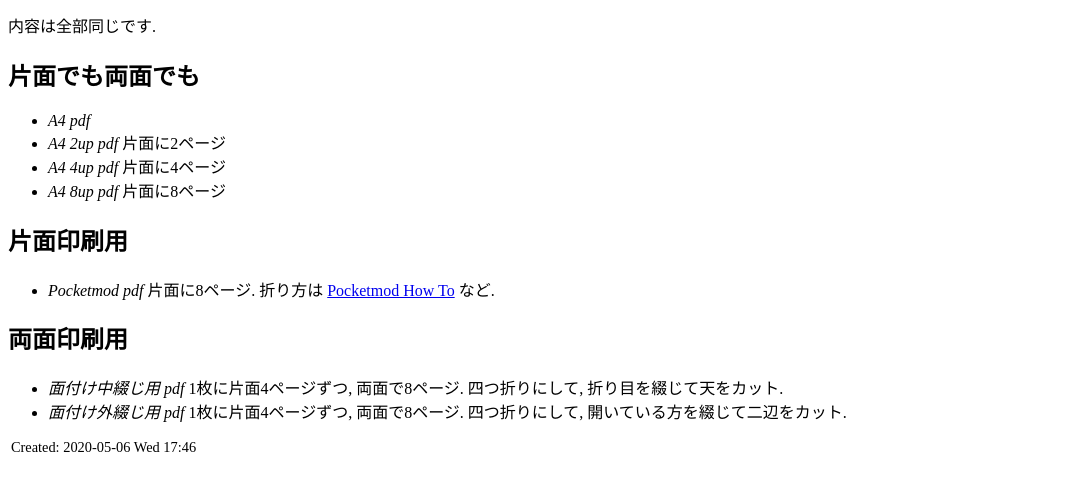
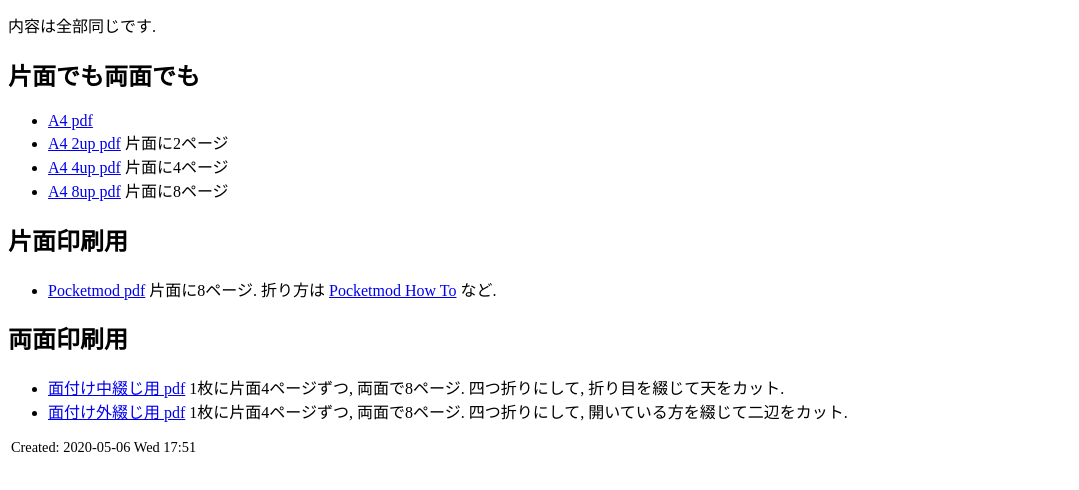
Before and after one commit to s1tsu/s1tsu.github.io, a plain HTML site: page geom20.html in a window 1280 px wide. Shown: the part 116-606 px from the top of the page, without its empty margins (0-1079 px from the left). Drawn offline with Linux system fonts and the light colour scheme.

Commit message:
Corrected links

```diff
--- a/geom20.html
+++ b/geom20.html
@@ -2,7 +2,7 @@
 <html>
 <head>
 <title>幾何学特論I</title>
-<!-- 2020-05-06 Wed 17:46 -->
+<!-- 2020-05-06 Wed 17:51 -->
 <meta  charset="utf-8">
 <meta  name="generator" content="Org-mode">
 <style type="text/css">
@@ -148,15 +148,15 @@ for the JavaScript code in this tag.
 <h2 id="sec-1">片面でも両面でも</h2>
 <div class="outline-text-2" id="text-1">
 <ul class="org-ul">
-<li><i>A4 pdf</i>
+<li><a href="./geom20.pdf">A4 pdf</a>
 </li>
-<li><i>A4 2up pdf</i>
+<li><a href="./geom20-2up.pdf">A4 2up pdf</a>
   片面に2ページ
 </li>
-<li><i>A4 4up pdf</i>
+<li><a href="./geom20-4up.pdf">A4 4up pdf</a>
   片面に4ページ
 </li>
-<li><i>A4 8up pdf</i>
+<li><a href="./geom20-8up.pdf">A4 8up pdf</a>
   片面に8ページ
 </li>
 </ul>
@@ -167,7 +167,7 @@ for the JavaScript code in this tag.
 <h2 id="sec-2">片面印刷用</h2>
 <div class="outline-text-2" id="text-2">
 <ul class="org-ul">
-<li><i>Pocketmod pdf</i>
+<li><a href="./pocketgeom20.pdf">Pocketmod pdf</a>
   片面に8ページ. 折り方は <a href="https://pocketmod.com/howto">Pocketmod How To</a> など.
 </li>
 </ul>
@@ -179,10 +179,10 @@ for the JavaScript code in this tag.
 <h2 id="sec-3">両面印刷用</h2>
 <div class="outline-text-2" id="text-3">
 <ul class="org-ul">
-<li><i>面付け中綴じ用 pdf</i>
+<li><a href="./4p-geom20.pdf">面付け中綴じ用 pdf</a>
    1枚に片面4ページずつ, 両面で8ページ. 四つ折りにして, 折り目を綴じて天をカット.
 </li>
-<li><i>面付け外綴じ用 pdf</i>
+<li><a href="./u4p-geom20.pdf">面付け外綴じ用 pdf</a>
   1枚に片面4ページずつ, 両面で8ページ. 四つ折りにして, 開いている方を綴じて二辺をカット.
 </li>
 </ul>
@@ -190,7 +190,7 @@ for the JavaScript code in this tag.
 </div>
 </div>
 <div id="postamble" class="status">
-<p class="date">Created: 2020-05-06 Wed 17:46</p>
+<p class="date">Created: 2020-05-06 Wed 17:51</p>
 <p class="validation"></p>
 </div>
 </body>
```
Also changed, not shown: 1 other file.
